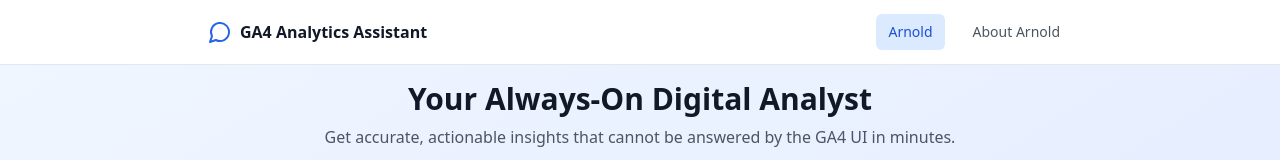
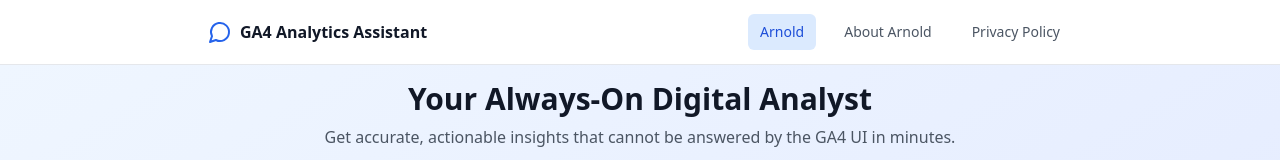
Before and after one commit to McGovs/arnold-the-analyst-frontend-v2-markdown, a React (Vite) app: page / in a window 1280 px wide. Shown: the top 160 px of the page. Built offline with nearby package versions, Linux system fonts and the light colour scheme; no server answers.

Commit message:
Update App.tsx

```diff
--- a/src/App.tsx
+++ b/src/App.tsx
@@ -2,10 +2,11 @@
 import React, { useState } from 'react';
 import ChatInterface from './components/ChatInterface';
 import Description from './pages/Description';
+import Privacy from './pages/Privacy';
 import { MessageCircle } from 'lucide-react';
 
 function App() {
-  const [currentPage, setCurrentPage] = useState<'chat' | 'description'>('chat');
+  const [currentPage, setCurrentPage] = useState<'chat' | 'description' | 'privacy'>('chat');
 
   return (
     <div className="min-h-screen">
@@ -40,18 +41,32 @@
               >
                 About Arnold
               </button>
+              <button
+                onClick={() => setCurrentPage('privacy')}
+                className={`px-3 py-2 text-sm font-medium rounded-md transition-colors ${
+                  currentPage === 'privacy'
+                    ? 'bg-blue-100 text-blue-700'
+                    : 'text-gray-600 hover:text-gray-900 hover:bg-gray-100'
+                }`}
+                aria-selected={currentPage === 'privacy'}
+              >
+                Privacy Policy
+              </button>
             </div>
           </div>
         </div>
       </nav>
 
-      {/* Page Content: keep both mounted, toggle visibility */}
+      {/* Page Content: keep all mounted, toggle visibility */}
       <div className={currentPage === 'chat' ? '' : 'hidden'}>
         <ChatInterface />
       </div>
       <div className={currentPage === 'description' ? '' : 'hidden'}>
         <Description />
       </div>
+      <div className={currentPage === 'privacy' ? '' : 'hidden'}>
+        <Privacy />
+      </div>
     </div>
   );
 }
```
